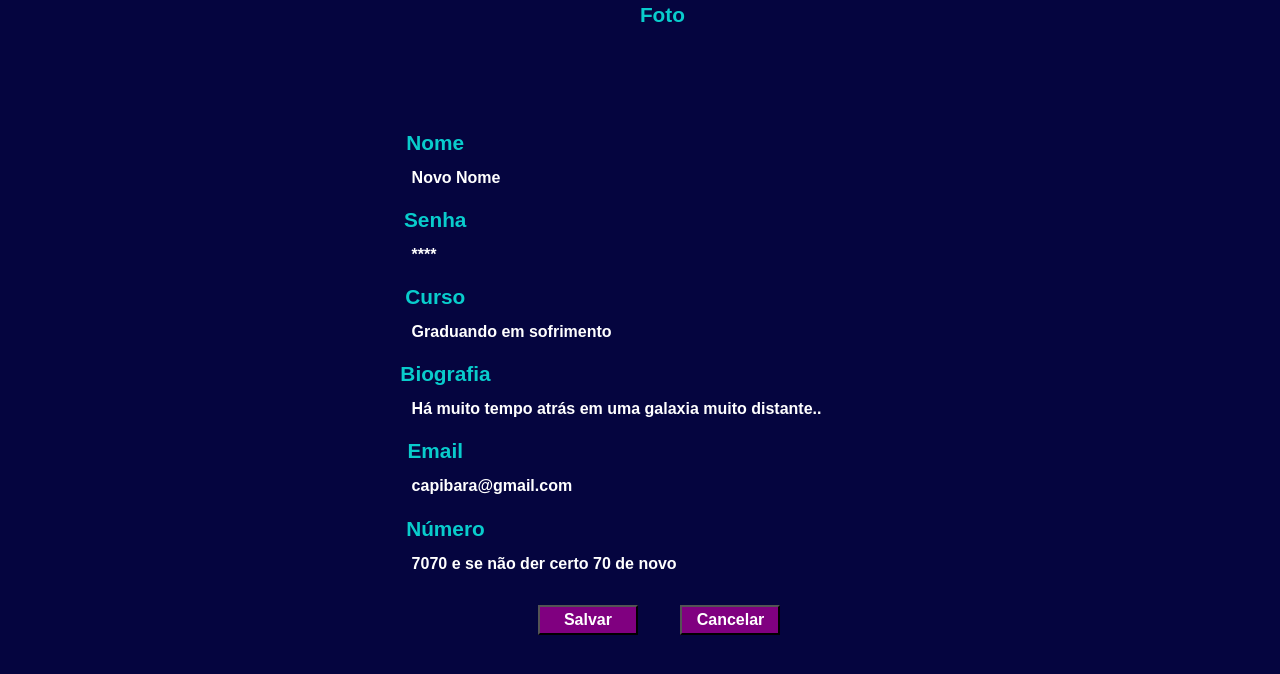
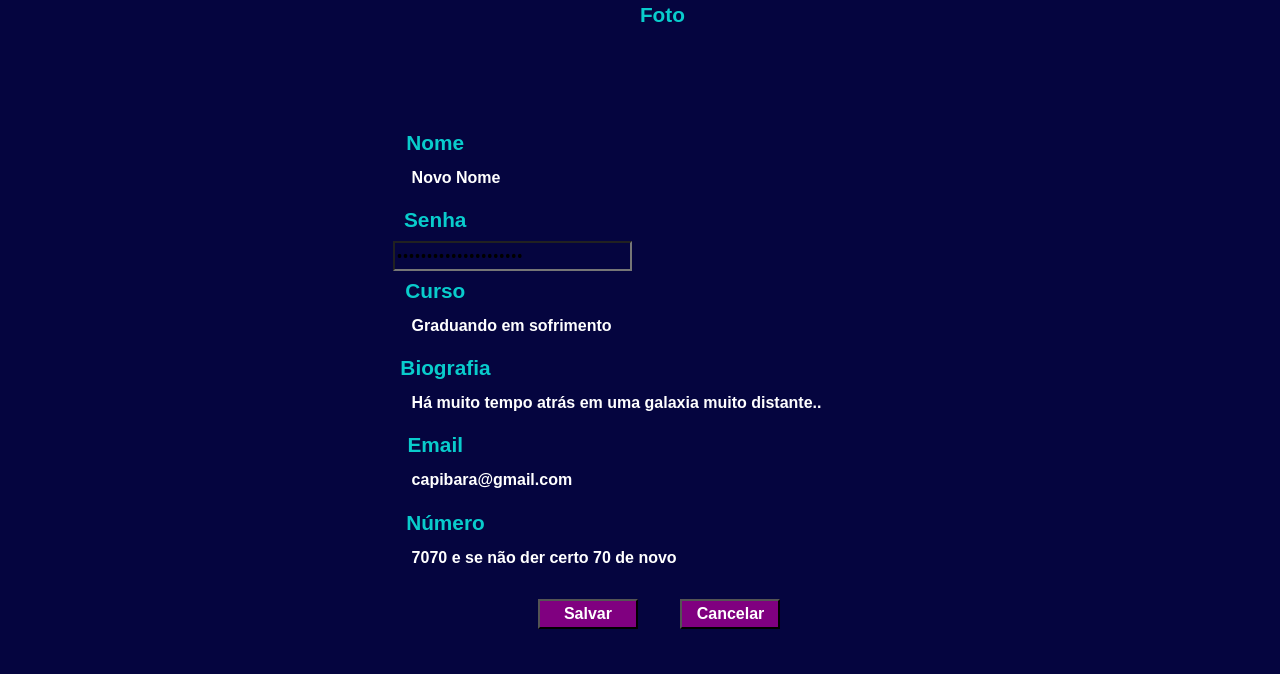
Before and after one commit to pamelaportela/RAIWeb_OFICIAL, a plain HTML site: page RAIWEB(sem banco de dados e sem linkagem)/raiweb/raiweb PÁGINA EDITAR PERFIL/editar_perfil.html in a window 1280 px wide. Shown: the part 116-790 px from the top of the page. Drawn offline with nearby package versions, Linux system fonts and the light colour scheme.

Commit message:
Update editar_perfil.html

```diff
--- a/RAIWEB(sem banco de dados e sem linkagem)/raiweb/raiweb PÁGINA EDITAR PERFIL/editar_perfil.html
+++ b/RAIWEB(sem banco de dados e sem linkagem)/raiweb/raiweb PÁGINA EDITAR PERFIL/editar_perfil.html
@@ -74,7 +74,7 @@
     <!--opcao de mudar senha-->
     <div class="caixa_de_mudar_restantes">
         <h1>Senha</h1>
-        <textarea class="area_para_nome">****</textarea>
+        <input class="nova_senha" type="password" value="Felipe O Rei de Todos"></input>
     </div>
 
     <!--opcao de mudar curso-->
```
